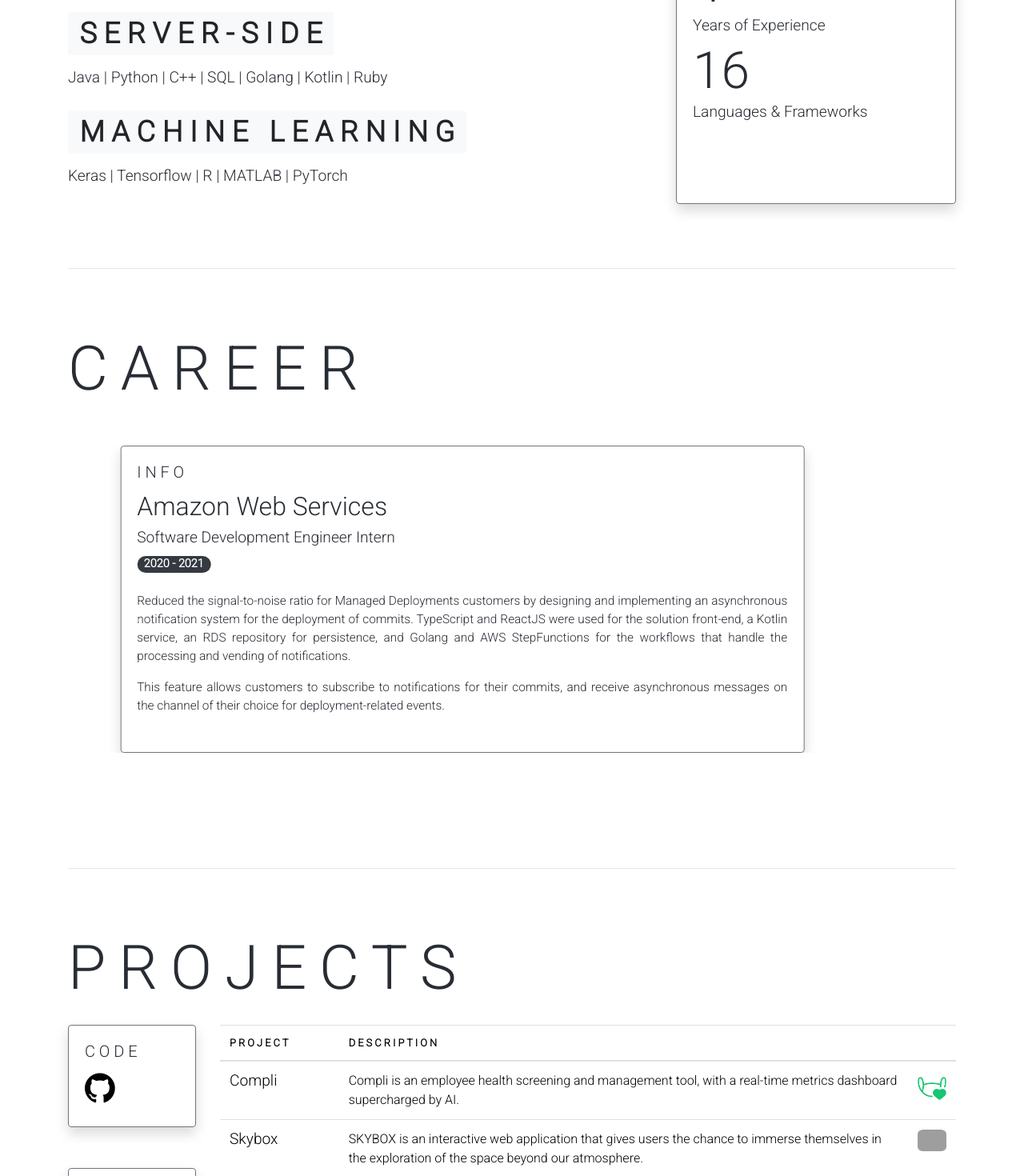
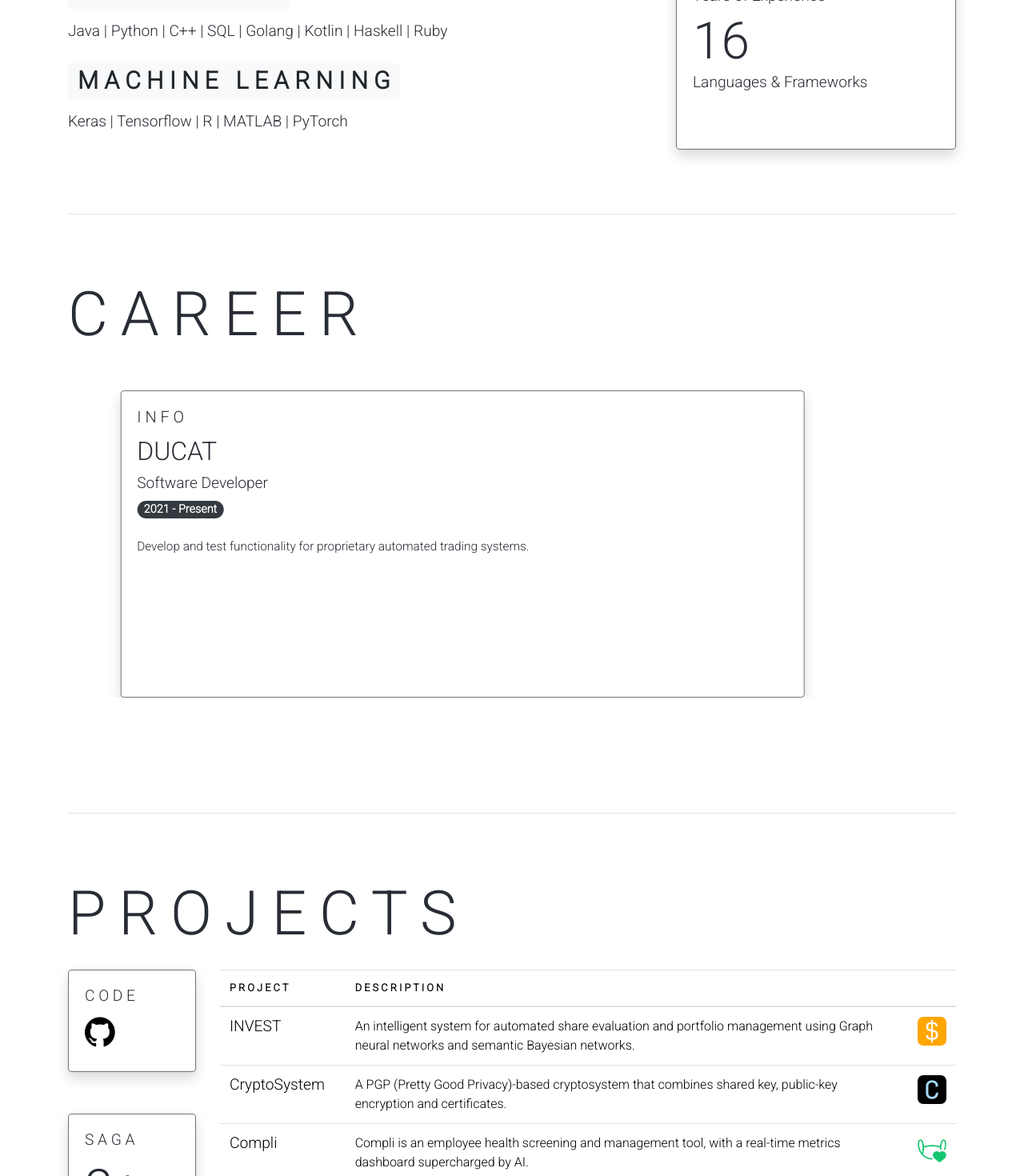
Before and after one commit to kialanpillay/showcase, a React (Create React App) app in the folder website/: page / in a window 1280 px wide. Shown: the part 1680-3150 px from the top of the page at 80% size. Built offline with nearby package versions, Linux system fonts and the light colour scheme; grey boxes are pictures that could not be loaded.

Commit message:
Content Update

```diff
--- a/website/src/App.css
+++ b/website/src/App.css
@@ -12,7 +12,7 @@
 }
 
 h2 {
-  font-size: 2rem;
+  font-size: 2vw;
 }
 
 h3 {
@@ -70,7 +70,7 @@
 
 .h1--skills {
   text-align: left;
-  font-size: 3rem;
+  font-size: 2.5rem;
 }
 
 .h1--numeric {
@@ -147,6 +147,10 @@
     font-size: 2.5vw;
   }
 
+  td {
+    font-size: 2.5vw;
+  }
+
   .h1--title {
     font-size: 14vw;
     margin-top: 2rem;
--- a/website/src/Career.js
+++ b/website/src/Career.js
@@ -33,6 +33,59 @@
               height: "28rem",
             }}
           >
+            <Carousel.Item>
+              <Row className="justify-content-md-center">
+                <Card
+                  style={{
+                    width: "75%",
+                    height: "24rem",
+                    textAlign: "left",
+                    backgroundColor: "transparent",
+                    overflowY: "scroll",
+                  }}
+                  className="shadow"
+                  border={props.mode ? "light" : "secondary"}
+                >
+                  <Card.Body>
+                    <Card.Title>I N F O</Card.Title>
+                    <Row>
+                      <Col md={8}>
+                        <div>
+                          <a
+                            href="https://aws.amazon.com"
+                            rel="noopener noreferrer"
+                            target="_blank"
+                            className="link"
+                            style={{ color: props.mode ? "white" : "#282c34" }}
+                          >
+                            <h1>DUCAT</h1>
+                          </a>
+                          <h4>Software Developer</h4>
+                          <h4>
+                            <Badge pill variant={props.mode ? "light" : "dark"}>
+                              2021 - Present
+                            </Badge>
+                          </h4>
+                        </div>
+                      </Col>
+                    </Row>
+                    <div
+                      style={{
+                        marginTop: "1rem",
+                      }}
+                    >
+                      <p className="p--career">
+                      Develop and test functionality for proprietary automated trading systems.
+                      </p>
+                    </div>
+                    <div>
+                      <p className="p--career">
+                      </p>
+                    </div>
+                  </Card.Body>
+                </Card>
+              </Row>
+            </Carousel.Item>
             <Carousel.Item>
               <Row className="justify-content-md-center">
                 <Card
--- a/website/src/Profile.js
+++ b/website/src/Profile.js
@@ -20,7 +20,7 @@
         </Col>
       </Row>
       <Row>
-        <Col md={5} xs={12} style={{ marginBottom: "2vh", marginRight: "3vw" }}>
+        <Col md={5} sm={12} xs={12} style={{ marginBottom: "2vh", marginRight: "3vw" }}>
           <Card
             style={{
               width: "100%",
@@ -55,7 +55,7 @@
             </Card.Body>
           </Card>
         </Col>
-        <Col md={3} xs={12} style={{ marginBottom: "2vh" }}>
+        <Col md={3} sm={12} xs={12} style={{ marginBottom: "2vh" }}>
           <Card
             style={{
               width: "100%",
@@ -67,7 +67,7 @@
             border={props.mode ? "light" : "secondary"}
           >
             <Card.Body>
-              <Card.Title>E D U C A T I O N</Card.Title>
+              <Card.Title><h3>E D U C A T I O N</h3></Card.Title>
               <div>
                 <h3>University of Cape Town</h3>
               </div>
@@ -83,7 +83,7 @@
             </Card.Body>
           </Card>
         </Col>
-        <Col md={3} xs={12} style={{ marginBottom: "2vh" }}>
+        <Col md={3} sm={12} xs={12} style={{ marginBottom: "2vh" }}>
           <Card
             style={{
               width: "100%",
@@ -95,7 +95,7 @@
             border={props.mode ? "light" : "secondary"}
           >
             <Card.Body>
-              <Card.Title>E X C E L L E N C E</Card.Title>
+              <Card.Title><h3>E X C E L L E N C E</h3></Card.Title>
               <div>
                 <h1>15</h1>
               </div>
--- a/website/src/Projects.js
+++ b/website/src/Projects.js
@@ -11,6 +11,8 @@
 import skybox from "./assets/skybox.png";
 import syndikit from "./assets/syndikit.png";
 import compli from "./assets/compli.png";
+import invest from "./assets/invest.png";
+import crypto from "./assets/crypto.png";
 import Icon from "@material-ui/core/Icon";
 
 function Projects(props) {
@@ -47,7 +49,7 @@
             border={props.mode ? "light" : "secondary"}
           >
             <Card.Body>
-              <Card.Title>C O D E</Card.Title>
+              <Card.Title><h3>C O D E</h3></Card.Title>
               <div>
                 <a
                   href="https://github.com/kialanpillay"
@@ -77,9 +79,9 @@
             border={props.mode ? "light" : "secondary"}
           >
             <Card.Body>
-              <Card.Title>S A G A</Card.Title>
+              <Card.Title><h3>S A G A</h3></Card.Title>
               <div>
-                <h1 className="h1--numeric">1+</h1>
+                <h1 className="h1--numeric">2+</h1>
                 <h2>
                   <Badge pill variant="light">
                     2021
@@ -114,6 +116,45 @@
               </tr>
             </thead>
             <tbody>
+              <tr>
+                <td>
+                  <h3>INVEST</h3>
+                </td>
+                <td>
+                  An intelligent system for automated share evaluation and
+                  portfolio management using Graph neural networks and semantic
+                  Bayesian networks.
+                </td>
+                <td>
+                  <img
+                    width="36"
+                    src={invest}
+                    alt="invest"
+                    style={{
+                      borderRadius: "20%",
+                    }}
+                  ></img>
+                </td>
+              </tr>
+              <tr>
+                <td>
+                  <h3>CryptoSystem</h3>
+                </td>
+                <td>
+                  A PGP (Pretty Good Privacy)-based cryptosystem that combines
+                  shared key, public-key encryption and certificates.
+                </td>
+                <td>
+                  <img
+                    width="36"
+                    src={crypto}
+                    alt="crypto"
+                    style={{
+                      borderRadius: "20%",
+                    }}
+                  ></img>
+                </td>
+              </tr>
               <tr>
                 <td>
                   <h3>Compli</h3>
--- a/website/src/Skills.js
+++ b/website/src/Skills.js
@@ -47,7 +47,7 @@
           >
             <Col md="auto">
               <h4 className="h4--skills">
-                Java | Python | C++ | SQL | Golang | Kotlin | Ruby
+                Java | Python | C++ | SQL | Golang | Kotlin | Haskell | Ruby
               </h4>
             </Col>
           </Row>
```
Also changed, not shown: website/src/assets/crypto.png (added), website/src/assets/invest.png (added).
